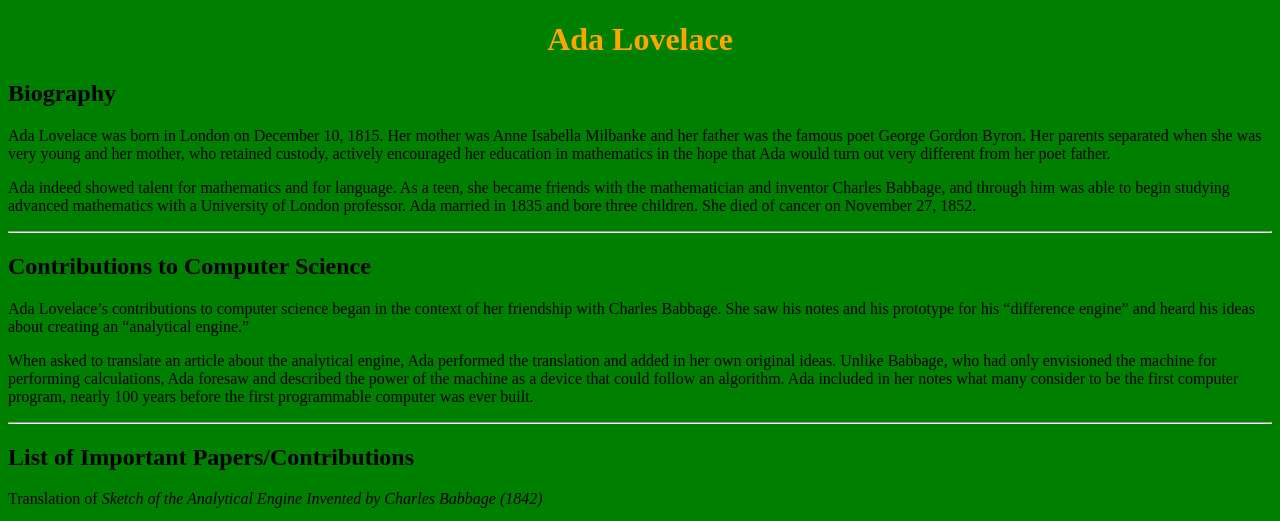
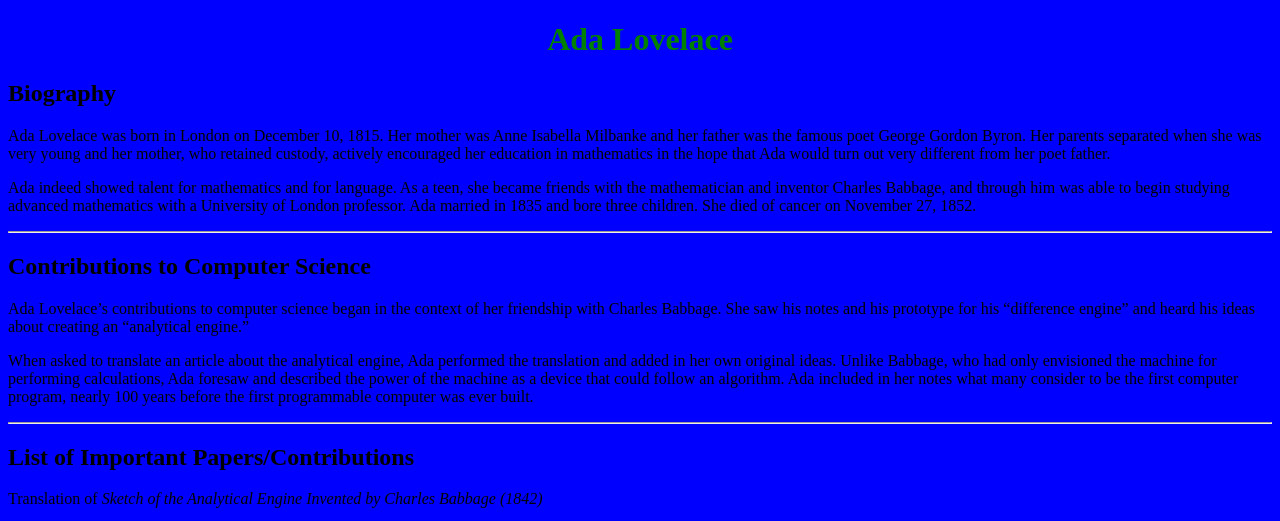
Before and after one commit to tomcodezdev/ada-example-website, a plain HTML site: page index.html in a window 1280 px wide. Shown: the top 521 px of the page. Drawn offline with Linux system fonts and the light colour scheme.

Commit message:
Change background color to blue and h1 color to green

```diff
--- a/style.css
+++ b/style.css
@@ -1,8 +1,8 @@
 body {
-  background-color: green;
+  background-color: blue;
 }
 
 h1 {
-  color: orange;
+  color: green;
   text-align: center;
 }
```
